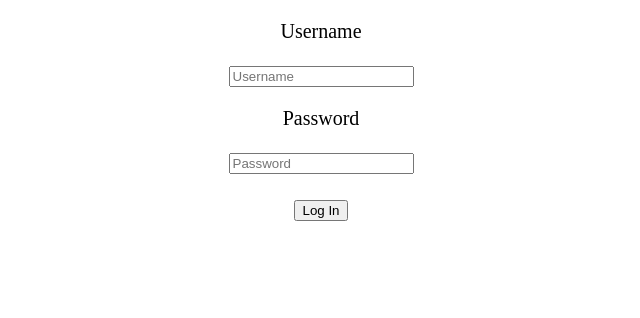
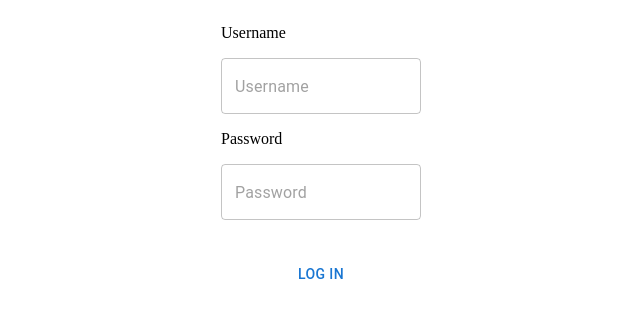
Before and after one commit to cseitz/capstone, a Next.js app in the folder src/app/: page /login in a window 1280 px wide. Shown: the top 318 px of the page, without its empty margins (319-959 px from the left). Built offline with nearby package versions, Linux system fonts and the light colour scheme.

Commit message:
changed login page to use material UI

```diff
--- a/package.json
+++ b/package.json
@@ -7,8 +7,11 @@
         "postinstall": "cd src/app && npm install && cd ../staff && npm install"
     },
     "dependencies": {
+        "@emotion/react": "^11.7.1",
+        "@emotion/styled": "^11.6.0",
+        "@mui/material": "^5.4.0",
+        "app": "file:src/app",
         "docker": "file:docker",
-        "app": "file:src/app",
         "staff": "file:src/staff"
     }
 }
--- a/src/app/package.json
+++ b/src/app/package.json
@@ -16,6 +16,7 @@
   "author": "",
   "license": "ISC",
   "devDependencies": {
+    "@types/node": "^17.0.14",
     "@types/react": "^17.0.38",
     "@types/react-dom": "^17.0.11",
     "typescript": "^4.5.5"
--- a/src/app/pages/login.tsx
+++ b/src/app/pages/login.tsx
@@ -1,4 +1,9 @@
 import React, { useState } from 'react'
+import Box from '@mui/material/Box'
+import TextField from '@mui/material/TextField'
+import FormControl from '@mui/material/FormControl'
+import Button from '@mui/material/Button';
+
 export default function login() {
     const [username, setUsername] = useState("");
     const [password, setPassword] = useState("");
@@ -8,18 +13,17 @@ export default function login() {
         console.log("username : " + username + "password: " + password)
     }
 
-    return <div style={{ textAlign: 'center', fontSize: 20 }}>
-        <form
-            method="POST"
-            onSubmit={handleSubmit}>
+    return (
+        <Box sx={{ margin: 'auto', width: '25ch', text_align: 'center'}}>
+            <FormControl>
             <span id="errormessage" style={{ color: 'red' }}></span>
             <p>Username</p>
-            <input type="text" name="username" onChange={(e) => setUsername(e.target.value)} placeholder="Username"></input>
+            <TextField type="text" name="username" onChange={(e) => setUsername(e.target.value)} placeholder="Username"></TextField>
             <p>Password</p>
-            <input type="text" name="password" onChange={(e) => setPassword(e.target.value)} placeholder="Password"></input>
+            <TextField type="text" name="password" onChange={(e) => setPassword(e.target.value)} placeholder="Password"></TextField>
             <br></br>
             <br></br>
-            <button type="submit">Log In</button>
-        </form>
-    </div>
+            <Button type="submit" onClick={handleSubmit}>Log In</Button>
+            </FormControl>
+        </Box>);
 }
```
Also changed, not shown: 2 other files (tests, documents, lock files or other folders).
